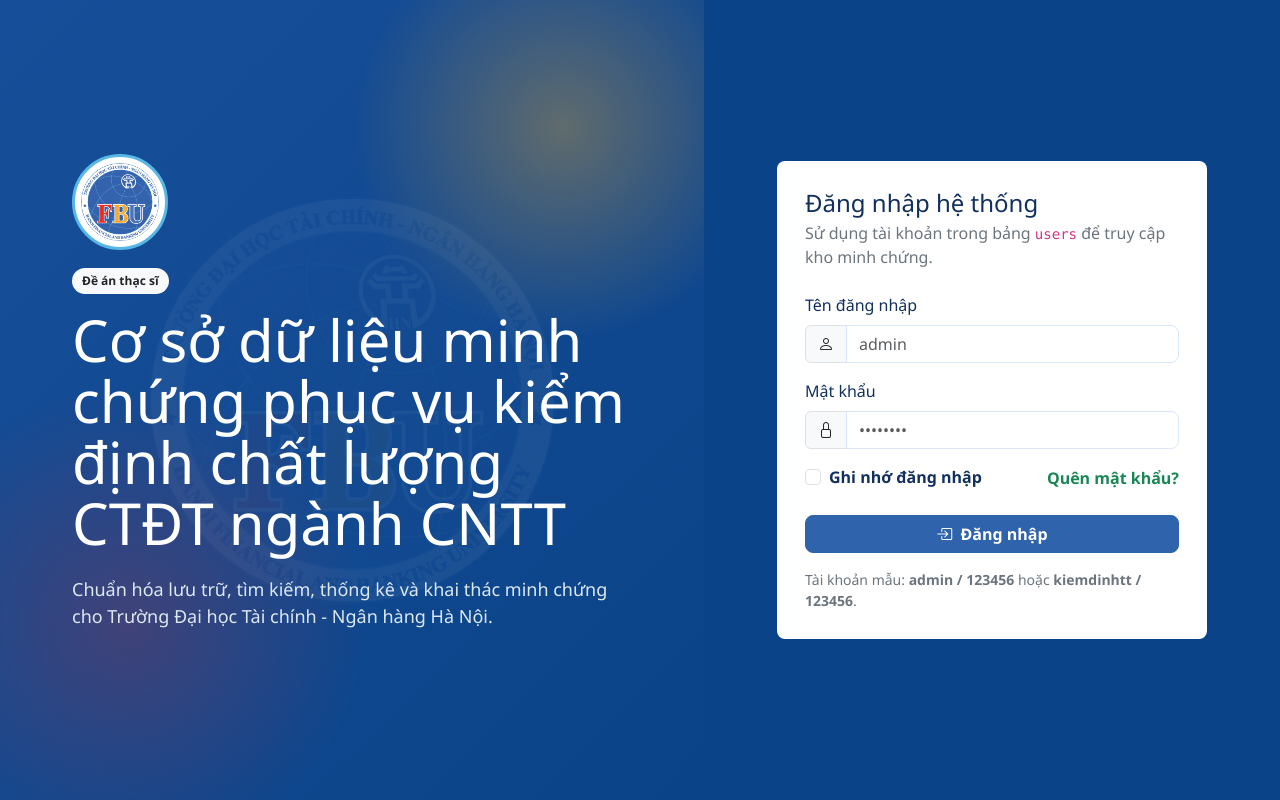
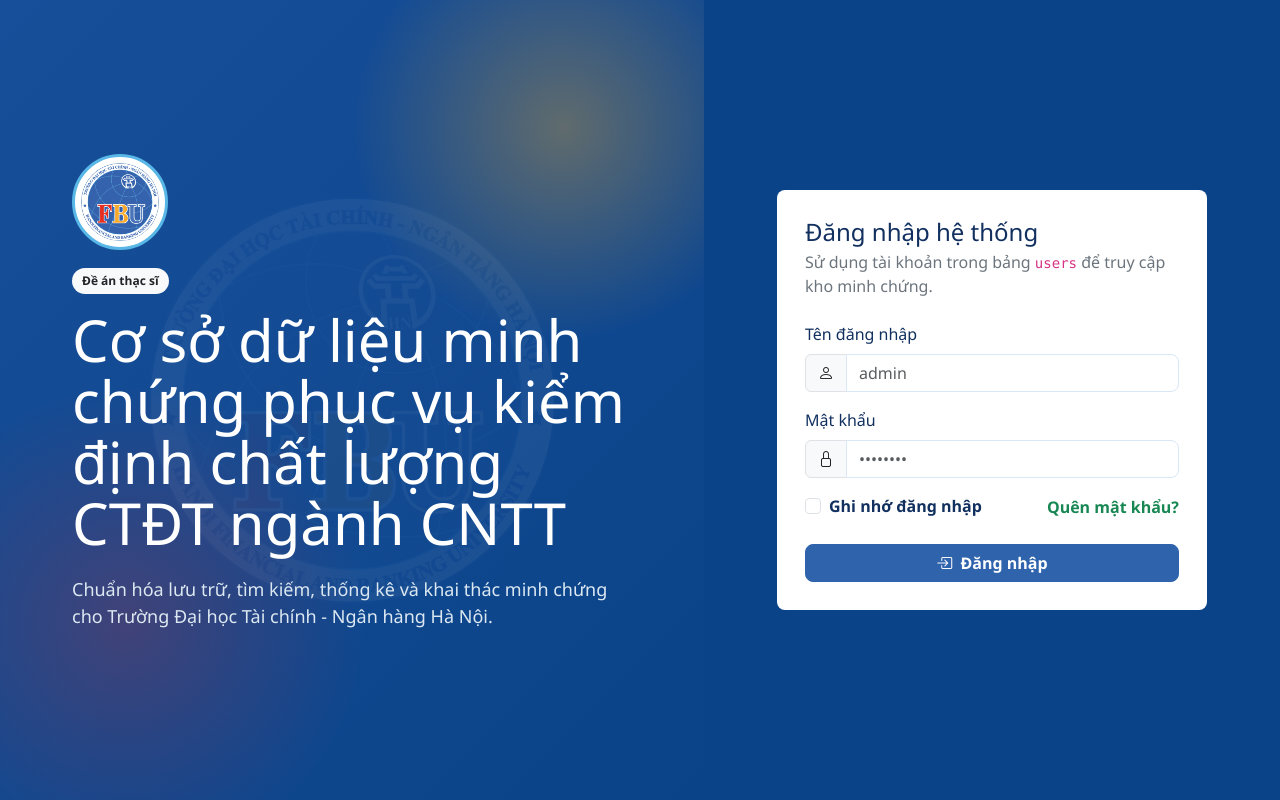
Before and after one commit to KMindTechStudio/TSF, a PHP site: page /auth/login.php in a window 1280 px wide. Run offline with PHP 8.4, Linux system fonts and the light colour scheme.

Commit message:
Delete Template Account

```diff
--- a/auth/login.php
+++ b/auth/login.php
@@ -195,7 +195,6 @@ $resetEmailValue = htmlspecialchars($_SESSION['password_reset']['email'] ?? ($_P
                     <?= htmlspecialchars($error) ?>
                 </div>
             <?php endif; ?>
-            <p class="small text-secondary mt-3 mb-0">Tài khoản mẫu: <strong>admin / 123456</strong> hoặc <strong>kiemdinhtt / 123456</strong>.</p>
         </form>
     </section>
 </main>
```
